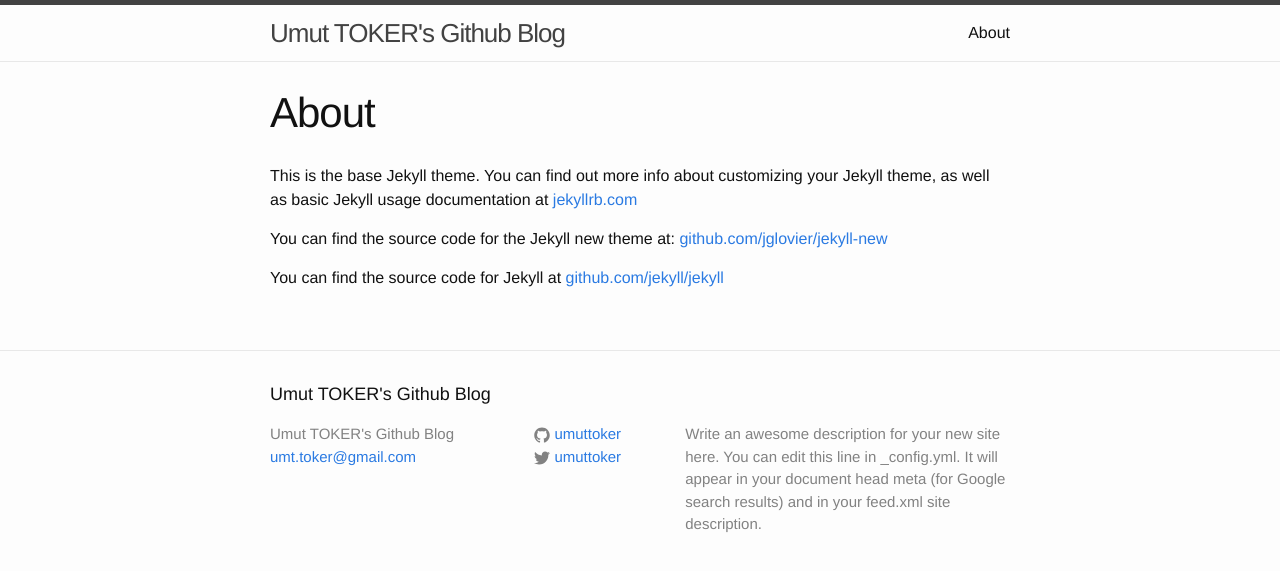
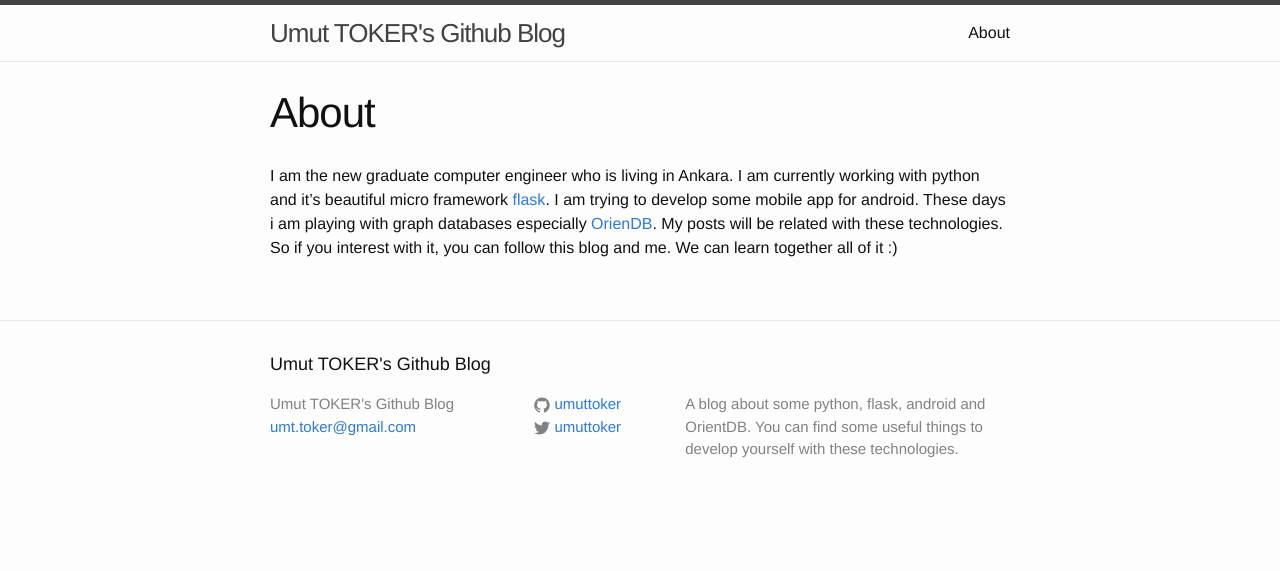
Before and after one commit to umuttoker/umuttoker.github.io, a Jekyll site: the page built from about.md, in a window 1280 px wide. Shown: the top 571 px of the page. Built offline with Jekyll 4.4.1, drawn with Linux system fonts in a browser that asks for light colours.

Commit message:
changed about page and other configs

```diff
--- a/_config.yml
+++ b/_config.yml
@@ -2,9 +2,9 @@
 title: Umut TOKER's Github Blog
 email: umt.toker@gmail.com
 description: > # this means to ignore newlines until "baseurl:"
-  Write an awesome description for your new site here. You can edit this
-  line in _config.yml. It will appear in your document head meta (for
-  Google search results) and in your feed.xml site description.
+  A blog about some python, flask, android and OrientDB. You can
+  find some useful things to develop yourself with these technologies.
+
 baseurl: "" # the subpath of your site, e.g. /blog/
 url: "http://umuttoker.com" # the base hostname & protocol for your site
 twitter_username: umuttoker
--- a/_posts/2015-06-23-hi-from-github.markdown
+++ b/_posts/2015-06-23-hi-from-github.markdown
@@ -4,7 +4,7 @@ title:  "First Post of My Github Blog!"
 date:   2015-06-23 15:09:13
 categories:
 ---
-I recently see that kind of blogs of people. Then i want one of it. So created this blog for me. Actually i have own domain and [blog](umuttoker.com) published on it but
+I recently see that kind of blogs of people. Then i want one of it. So created this blog for me. Actually i have own domain and [blog](http://umuttoker.com) published on it but
 it is about some kind of my personal things. I am thinking about some `technical` posts to publish here. All blog posts will be in english. I suppose my first post will be about creating this blog.
 I know my english bad and please fell free to warn me about my posts.
 
--- a/about.md
+++ b/about.md
@@ -4,8 +4,6 @@ title: About
 permalink: /about/
 ---
 
-This is the base Jekyll theme. You can find out more info about customizing your Jekyll theme, as well as basic Jekyll usage documentation at [jekyllrb.com](http://jekyllrb.com/)
-
-You can find the source code for the Jekyll new theme at: [github.com/jglovier/jekyll-new](https://github.com/jglovier/jekyll-new)
-
-You can find the source code for Jekyll at [github.com/jekyll/jekyll](https://github.com/jekyll/jekyll)
+I am the new graduate computer engineer who is living in Ankara. I am currently working with python and it's beautiful micro framework [flask](http://flask.pocoo.org/).
+I am trying to develop some mobile app for android. These days i am playing with graph databases especially [OrienDB](http://orientdb.com/).
+My posts will be related with these technologies. So if you interest with it, you can follow this blog and me. We can learn together all of it :)
```
Also changed, not shown: _posts/2015-06-23-welcome-to-jekyll.markdown (deleted, +0 -25 lines).
